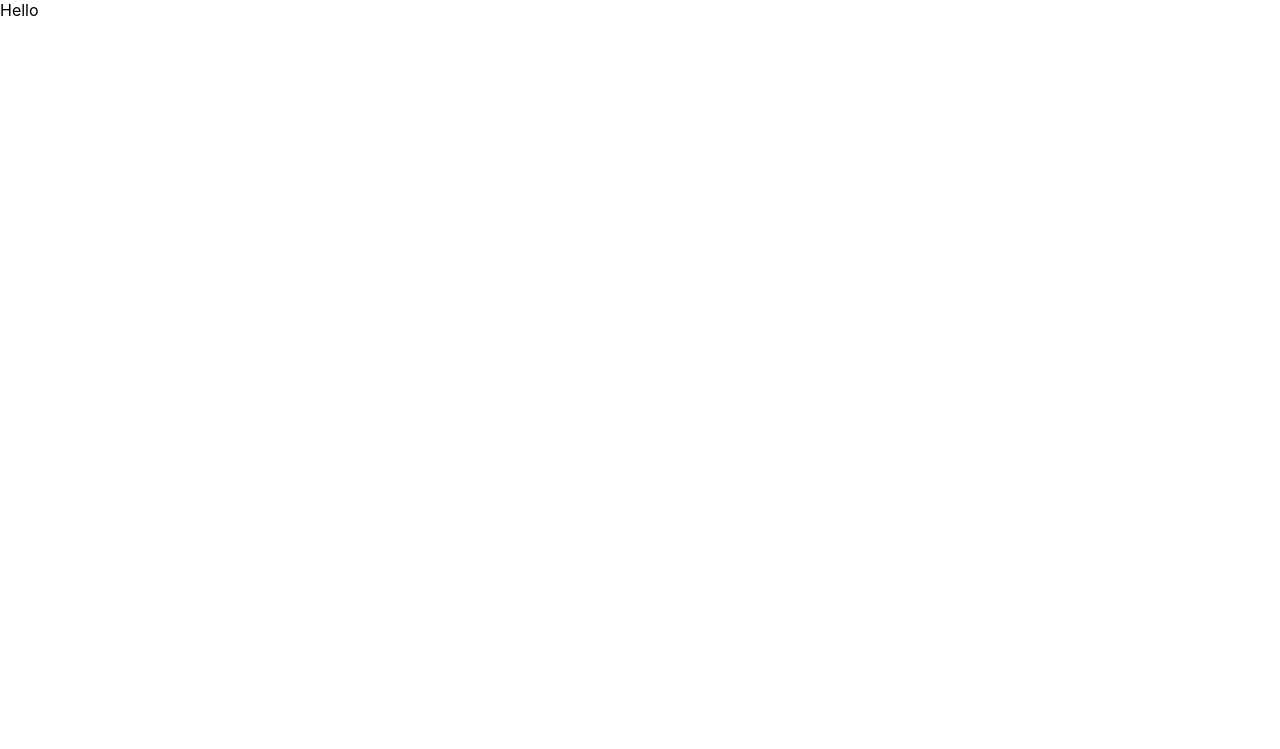
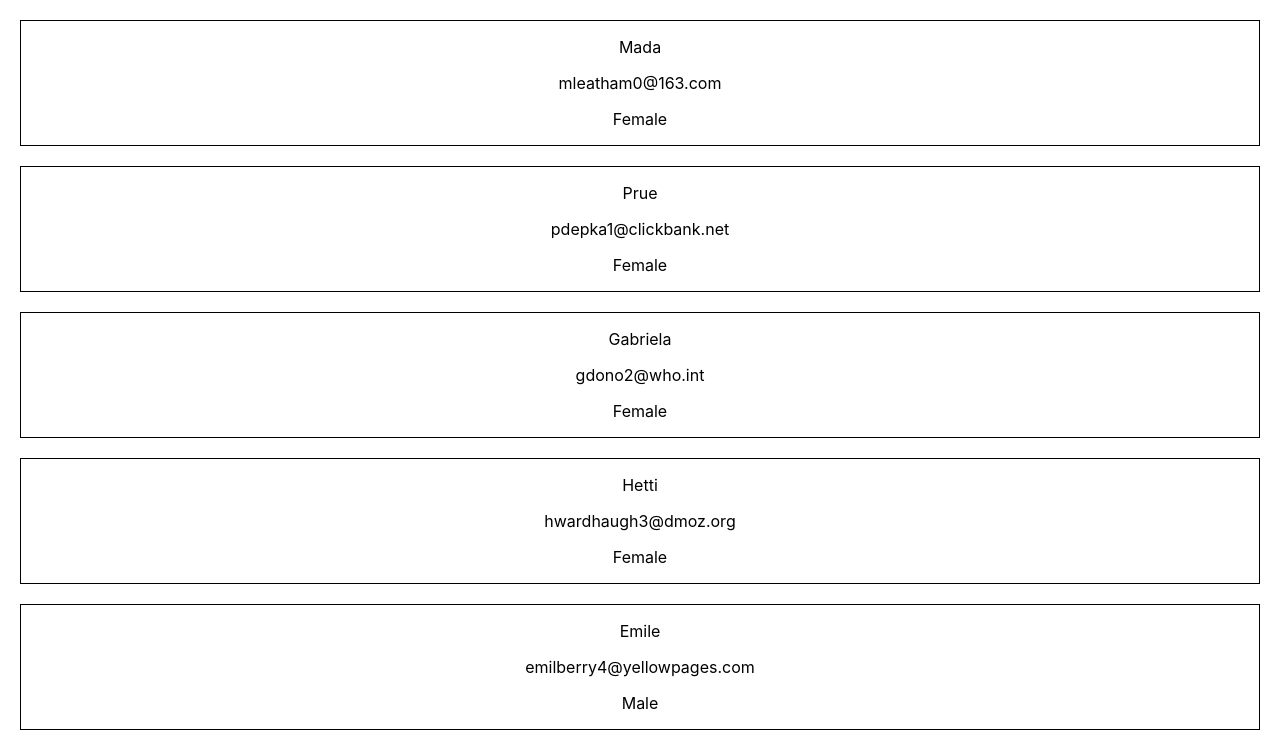
Before and after one commit to sandeepkumardev/react-101, a React (Create React App) app: page / in a window 1280 px wide. Shown: the top 749 px of the page. Built offline with nearby package versions, Linux system fonts and the light colour scheme.

Commit message:
chore: add list

```diff
--- a/src/App.js
+++ b/src/App.js
@@ -1,7 +1,13 @@
+import "./App.css";
 import React from "react";
+import Lists from "./components/Lists";
 
 const App = () => {
-  return <div>Hello</div>;
+  return (
+    <div className="App">
+      <Lists />
+    </div>
+  );
 };
 
 export default App;
--- a/src/components/Lists.jsx
+++ b/src/components/Lists.jsx
@@ -1,27 +1,24 @@
-import React from "react";
+import React, { useEffect, useState } from "react";
 
 const File = () => {
-  const data = [
-    {
-      name: "first",
-      icon: "icon 1",
-    },
-    {
-      name: "sec",
-      icon: "icon 2",
-    },
-    {
-      name: "third",
-      icon: "icon 3",
-    },
-  ];
+const [result, setResult] = useState([]);
+
+  useEffect(() => {
+    fetch("./MOCK_DATA.json")
+    .then(data => data.json())
+    .then(data => {
+      setResult(data);
+    })
+    .catch(err => console.log("error -> ", err))
+  }, [])
 
   return (
     <div>
-      {data.map((item, i) => (
-        <div key={i}>
+      {result.map((item, i) => (
+        <div key={i} style={{border: "1px solid black", margin: "20px"}}>
           <p>{item.name}</p>
-          <p>{item.icon}</p>
+          <p>{item.email}</p>
+          <p>{item.gender}</p>
         </div>
       ))}
     </div>
```
Also changed, not shown: src/components/Counter.jsx (added, +22 -0 lines).
